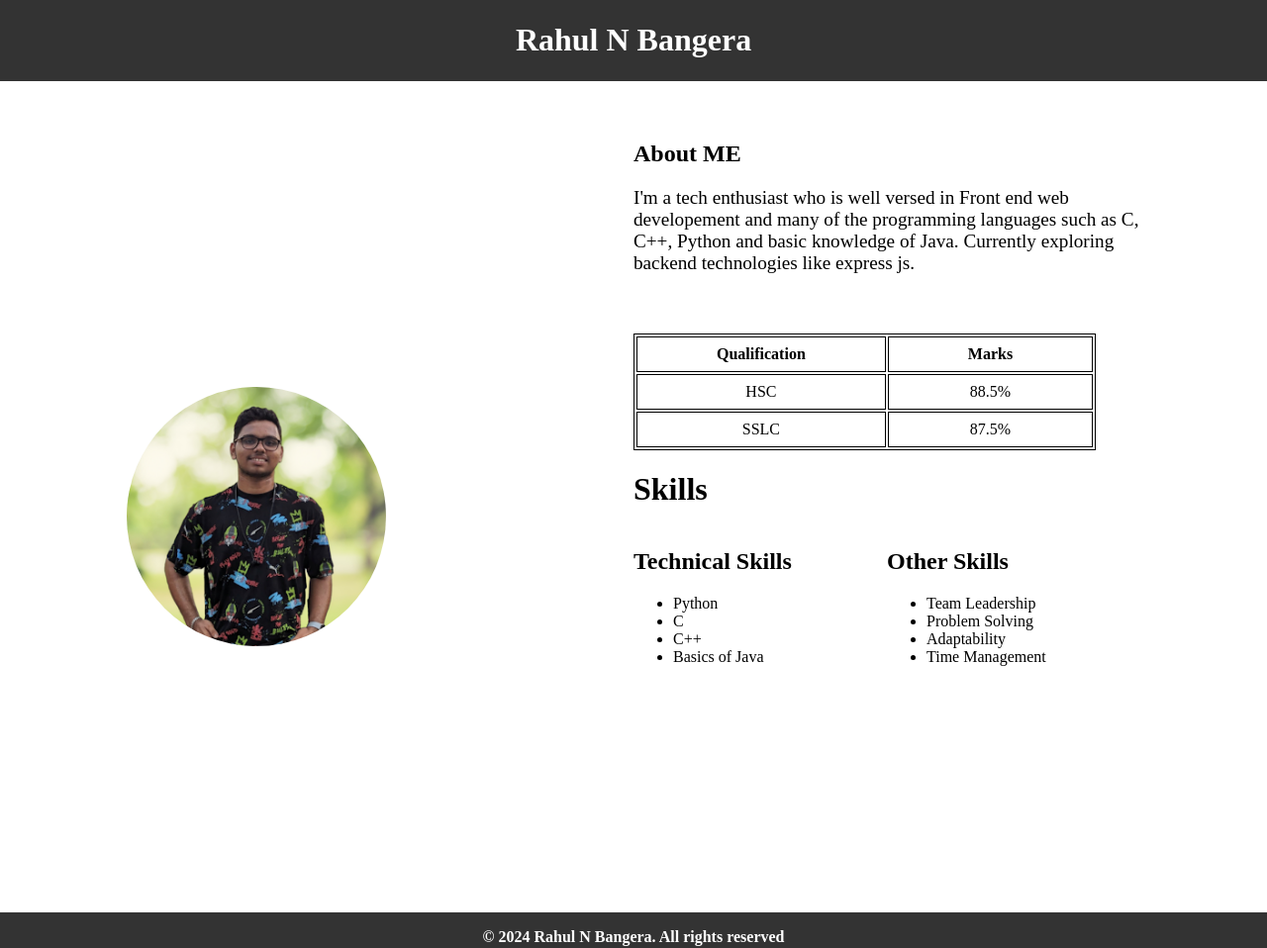
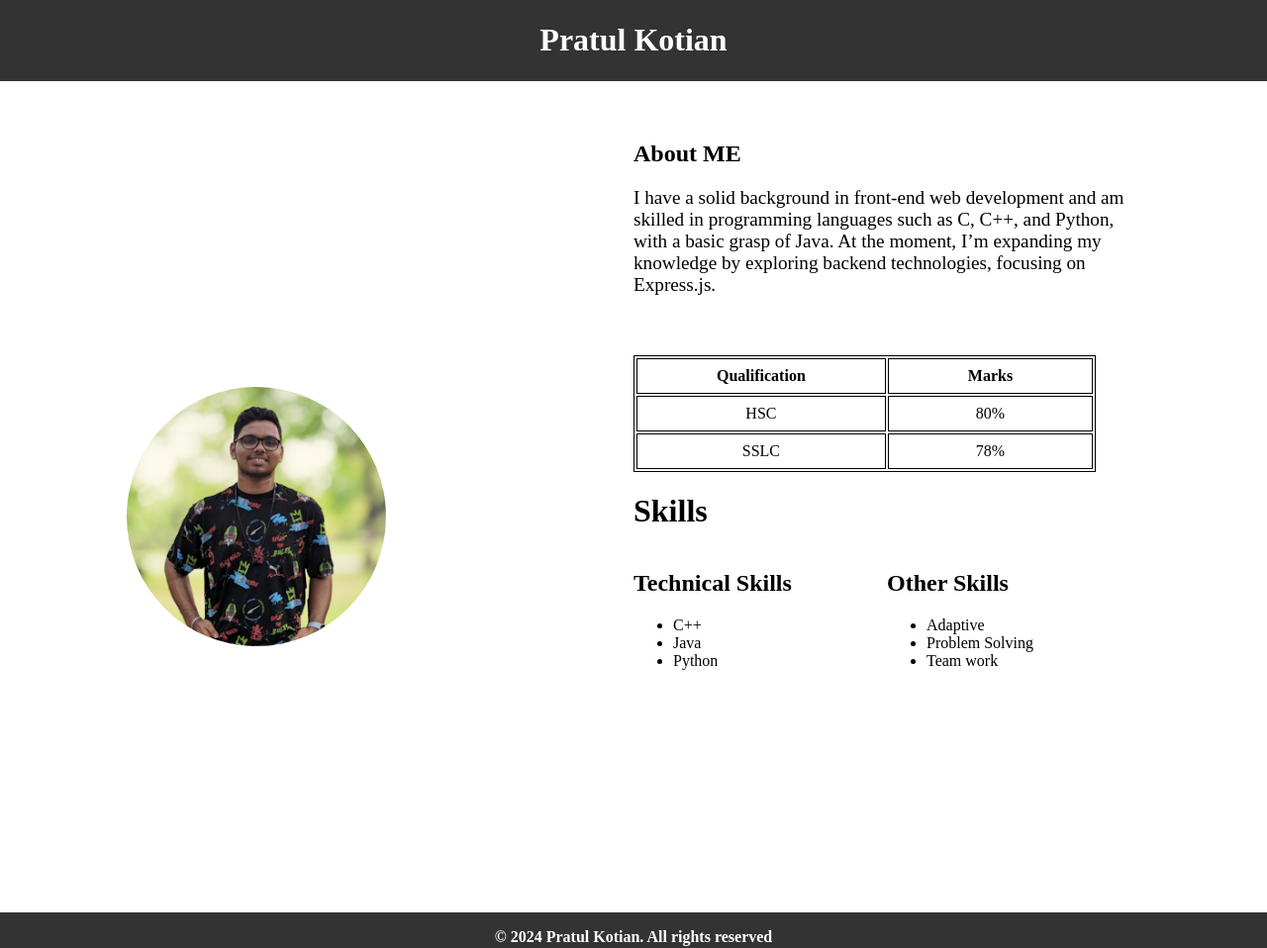
Before and after one commit to Pratulkotian/rahulportfolio.github.io, a plain HTML site: page index.html in a window 1280 px wide. Shown: the whole page at 99% size. Drawn offline with Linux system fonts and the light colour scheme.

Commit message:
Update index.html

```diff
--- a/index.html
+++ b/index.html
@@ -8,7 +8,7 @@
 </head>
 <body>
     <header>
-        <h1>Rahul N Bangera</h1>
+        <h1>Pratul Kotian</h1>
     </header>
 
     <div class="">
@@ -18,7 +18,7 @@
             </div>
             <div class="about">
                 <h2>About ME</h2>
-                <p>I'm a tech enthusiast who is well versed in Front end web developement and many of the programming languages such as C, C++, Python and basic knowledge of Java. Currently exploring backend technologies like express js.</p>
+                <p>I have a solid background in front-end web development and am skilled in programming languages such as C, C++, and Python, with a basic grasp of Java. At the moment, I’m expanding my knowledge by exploring backend technologies, focusing on Express.js.</p>
 
                 <table>
                     <tr>
@@ -27,11 +27,11 @@
                     </tr>
                     <tr>
                         <td>HSC</td>
-                        <td>88.5%</td>
+                        <td>80%</td>
                     </tr>
                     <tr>
                         <td>SSLC</td>
-                        <td>87.5%</td>
+                        <td>78%</td>
                     </tr>
 
                 </table>
@@ -41,20 +41,18 @@
                     <div class="tech">
                         <h2>Technical Skills</h2>
                         <ul>
+                            <li>C++</li>
+                            <li>Java</li>
                             <li>Python</li>
-                            <li>C</li>
-                            <li>C++</li>
-                            <li>Basics of Java</li>
 
                         </ul>
                     </div>
                     <div class="soft">
                         <h2>Other Skills</h2>
                         <ul>
-                            <li>Team Leadership</li>
+                            <li>Adaptive</li>
                             <li>Problem Solving</li>
-                            <li>Adaptability</li>
-                            <li>Time Management</li>
+                            <li>Team work</li>
                         </ul>
                     </div>
                 </div>
@@ -64,7 +62,7 @@
     </div>
     <div class="">
         <footer >
-            <span>&copy; 2024 Rahul N Bangera. All rights reserved</span>
+            <span>&copy; 2024 Pratul Kotian. All rights reserved</span>
         </footer>
     </div>
 
```
